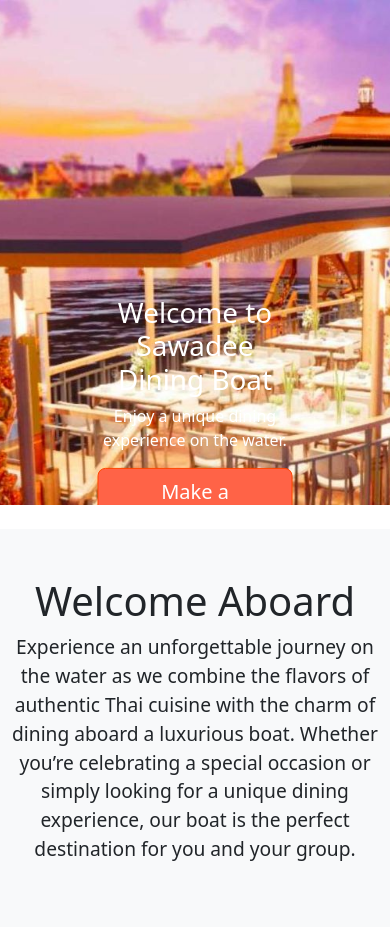
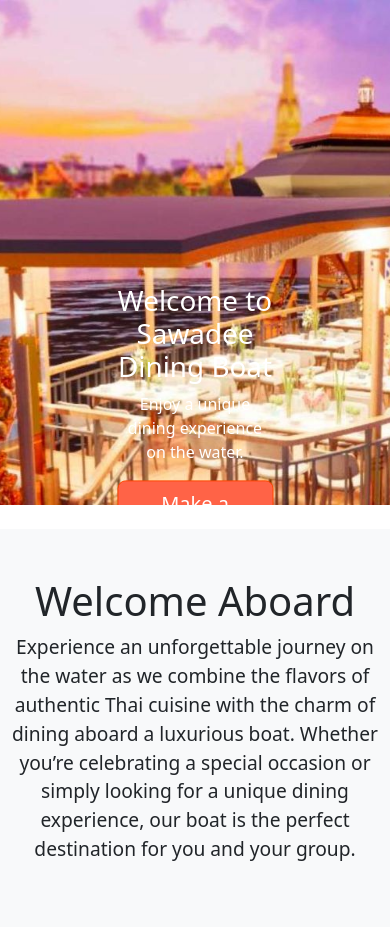
Before and after one commit to Alisha98A/sawadee-boat, a Django app: page / in a window 390 px wide. Shown: the part 83-1010 px from the top of the page. Run offline with Django 4.2, Linux system fonts and the light colour scheme.

Commit message:
Style: overlay adjusments for smaller screen

```diff
--- a/static/css/style.css
+++ b/static/css/style.css
@@ -161,4 +161,11 @@ section#hero video {
     #hero {
         height: 250px;
     }
+
+    .text-overlay {
+        top: 50% !important;
+        transform: translate(-50%, -50%) !important;
+        padding: 5vw;
+        max-width: 90%;
+     }
 }
```
